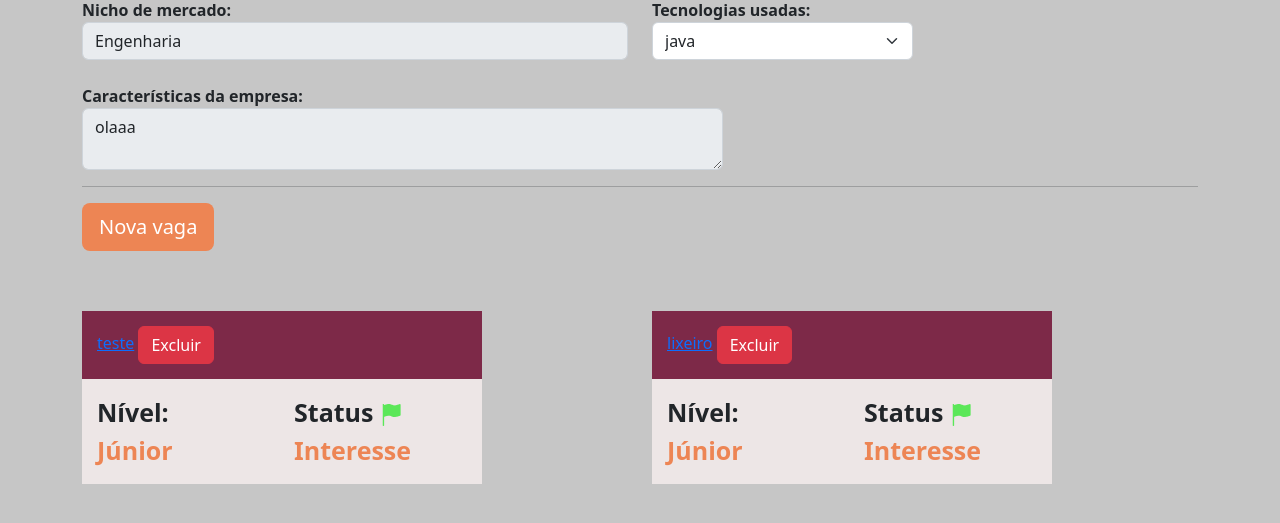
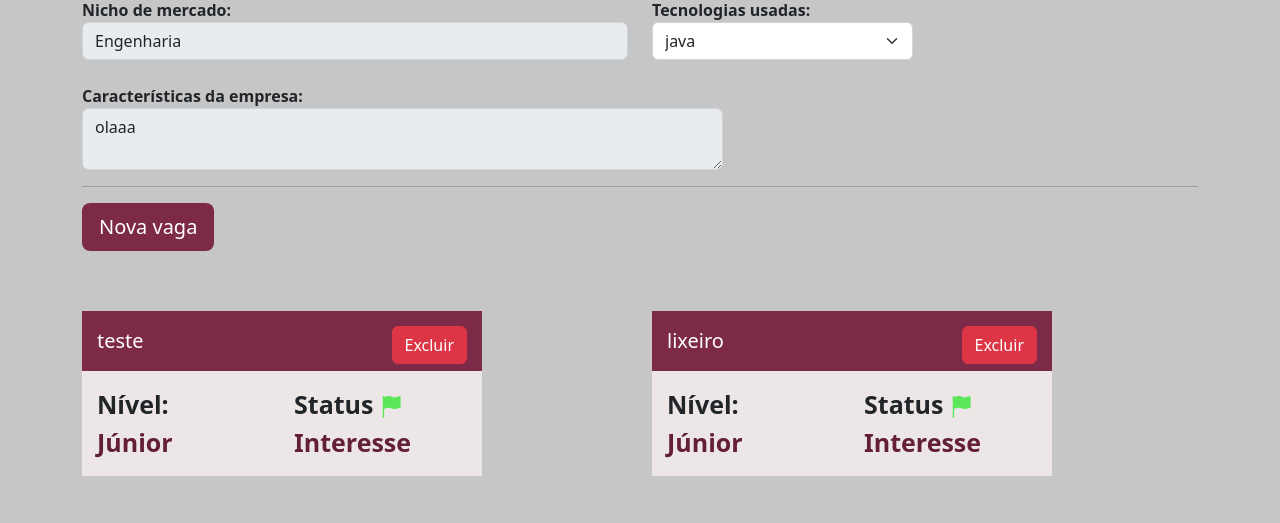
Before and after one commit to marcosfacini/gestor_de_vagas, a Django app: page /home/empresa_unica/10 in a window 1280 px wide. Shown: the part 255-778 px from the top of the page. Run offline with Django 4.2, Linux system fonts and the light colour scheme; data comes from the database, SQL or seed files in the repository; both versions use the stored data as it was after the commit.

Commit message:
cores dos botoes

```diff
--- a/empresa/templates/empresa_unica.html
+++ b/empresa/templates/empresa_unica.html
@@ -64,7 +64,7 @@
 
         <hr>
 
-        <a data-bs-toggle="modal" data-bs-target="#exampleModal" class="btn btn-lg btn-orange">Nova vaga</a>
+        <a data-bs-toggle="modal" data-bs-target="#exampleModal" class="btn btn-lg btn-new">Nova vaga</a>
 
         <div class="row">
             {% for vaga in vagas %}
@@ -72,7 +72,7 @@
 
                 <div class="box-vagas">
                     <div class="header-vagas">
-                        <a href="{% url 'vaga' vaga.id %}">{{vaga.titulo}}</a>
+                        <a href="{% url 'vaga' vaga.id %}" class="links">{{vaga.titulo}}</a>
                         <a class="btn btn-danger" href="{% url 'deletar_vaga' vaga.id %}" role="button">Excluir</a>
                     </div>
 
@@ -81,13 +81,13 @@
                             <div class="col-md">
                                 <label class="paragrafo">Nível:</label>
                                 <br>
-                                <label class="paragrafo paragrafo-orange">{{vaga.get_nivel_experiencia_display}}</label>
+                                <label class="paragrafo paragrafo-roxo">{{vaga.get_nivel_experiencia_display}}</label>
                             </div>
 
                             <div class="col-md">
                                 <label class="paragrafo">Status <img src="{% static 'empresa/img/flag_green.png' %}"></label>
                                 <br>
-                                <label class="paragrafo paragrafo-orange">{{vaga.get_status_display}}</label>
+                                <label class="paragrafo paragrafo-roxo">{{vaga.get_status_display}}</label>
                             </div>
 
                         </div>
@@ -185,7 +185,7 @@
 
                     </div>
                     <br>
-                    <input type="submit" value="Cadastrar Vaga" class="btn btn-lg btn-orange">
+                    <input type="submit" value="Cadastrar Vaga" class="btn btn-lg btn-new">
 
                 </form>
             </div>
--- a/empresa/templates/empresas.html
+++ b/empresa/templates/empresas.html
@@ -44,7 +44,7 @@
                         </div>
 
                     <div class="col-md-3">
-                        <input type="submit" value="FILTRAR" class="btn btn-lg btn-orange">
+                        <input type="submit" value="FILTRAR" class="btn btn-lg btn-filtro">
                     </div>
                 </div>
                 </form>
@@ -61,7 +61,7 @@
 
                     {% for empresa in empresas%}
                     <tr {% if not forloop.counter|is_par %} class="tabela-linha" {% endif %}>
-                        <td> <a href="{% url 'empresa_unica' empresa.id %}"> {{empresa.nome}} </a> </td>
+                        <td> <a href="{% url 'empresa_unica' empresa.id %}" class="links"> {{empresa.nome}} </a> </td>
                         <td>{{empresa.endereco}}</td>
                         <td>
                             <select class="form-select">
--- a/empresa/templates/tecnologias.html
+++ b/empresa/templates/tecnologias.html
@@ -33,7 +33,7 @@
                         </div>
 
                     <div class="col-md-3">
-                        <input type="submit" value="FILTRAR" class="btn btn-lg btn-orange">
+                        <input type="submit" value="FILTRAR" class="btn btn-lg btn-filtro">
                     </div>
                 </div>
                 </form>
--- a/gestor_de_vagas/templates/static/empresa/css/empresa_unica.css
+++ b/gestor_de_vagas/templates/static/empresa/css/empresa_unica.css
@@ -9,9 +9,9 @@
     font-size: 25px;
 }
 
-.btn-orange{
+.btn-new{
 
-    background-color: #ED8554;
+    background-color: #7D2948;
     color: white;
 }
 
@@ -36,6 +36,24 @@ label{
     padding: 15px;
 }
 
-.paragrafo-orange{
-    color: #ED8554;
+.paragrafo-roxo{
+    color: #631f38;
 }
+
+.btn-danger{
+    float: right;
+
+}
+
+.links{
+    font-size: 20px;
+    color: white;
+    text-decoration: none;
+
+}
+
+.links:hover{
+    color: #FFC0CB;
+    text-decoration: none;
+    font-weight: bold
+}
--- a/gestor_de_vagas/templates/static/empresa/css/nova_empresa.css
+++ b/gestor_de_vagas/templates/static/empresa/css/nova_empresa.css
@@ -28,13 +28,13 @@
 
 .btn-orange{
 
-    background-color: #ED8554;
+    background-color: #631f38;
     color: white;
 }
 
 .btn-orange:hover{
 
-    background-color: #be6136;
+    background-color: #DB7093;
     color: white;
 }
 
--- a/gestor_de_vagas/templates/static/empresa/css/tecnologias.css
+++ b/gestor_de_vagas/templates/static/empresa/css/tecnologias.css
@@ -55,9 +55,9 @@
     padding: 30px;
 }
 
-.btn-orange{
+.btn-filtro{
 
-    background-color: #ED8554;
+    background-color: #7D2948;
     color: white;
 }
 
```
Also changed, not shown: gestor_de_vagas/templates/static/empresa/css/empresas.css (+13 -2 lines), gestor_de_vagas/templates/static/vagas/css/vaga.css (+7 -2 lines), vagas/templates/vaga.html (+6 -6 lines), db.sqlite3.
